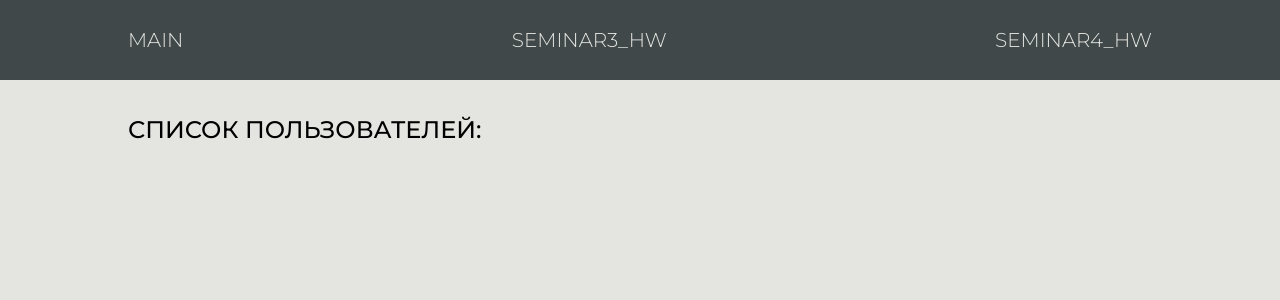
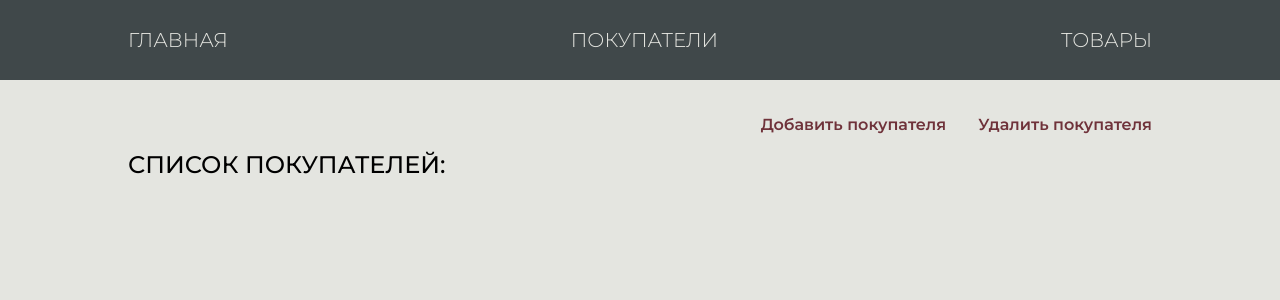
Before and after one commit to EvgeniyLukashevich/django_hw, a Django app: page /homework3/ in a window 1280 px wide. Shown: the top 300 px of the page. Run offline with Django 4.2, Linux system fonts and the light colour scheme; data that the repository does not hold is empty.

Commit message:
css corrected

```diff
--- a/shop_project/shop_app/templates/shop_app/homework3.html
+++ b/shop_project/shop_app/templates/shop_app/homework3.html
@@ -3,7 +3,12 @@
 {% block title %}CUSTOMERS{% endblock %}
 
 
-{% block title2 %}СПИСОК ПОЛЬЗОВАТЕЛЕЙ:{% endblock %}
+{% block content_header %}
+    <a class="content__header__link" href="#"><p>Добавить покупателя</p></a>
+    <a class="content__header__link" href="#"><p>Удалить покупателя</p></a>
+{% endblock %}
+
+{% block title2 %}СПИСОК ПОКУПАТЕЛЕЙ:{% endblock %}
 
 
 {% block content %}
@@ -11,12 +16,12 @@
     {% for customer in customers %}
     <article>
         <h3>#{{ customer.pk }} {{ customer.name }}</h3>
-        <h4>Age: {{ customer.age }}</h4>
-        <h4>E-mail: {{ customer.email }}</h4>
-        <a class="default__link" href="{% url 'week_orders' customer.pk %}">Заказы за неделю</a><br>
-        <a class="default__link" href="{% url 'month_orders' customer.pk %}">Заказы за месяц</a><br>
-        <a class="default__link" href="{% url 'year_orders' customer.pk %}">Заказы за год</a><br>
-        <br>
+        <h5>{{ customer.email }}</h5>
+        <h5>age: {{ customer.age }}</h5><br>
+
+        <a class="default__link" href="{% url 'week_orders' customer.pk %}"><p>Заказы за неделю</p></a>
+        <a class="default__link" href="{% url 'month_orders' customer.pk %}"><p>Заказы за месяц</p></a>
+        <a class="default__link" href="{% url 'year_orders' customer.pk %}"><p>Заказы за год</p></a>
     </article>
     {% endfor %}
 </section>
--- a/shop_project/static/style.css
+++ b/shop_project/static/style.css
@@ -8,6 +8,7 @@ body {
     font-family: 'Lato', sans-serif;
     font-family: 'Montserrat', sans-serif;
     background-color: rgba(228, 229, 224, 1);
+    padding-bottom: 64px;
 }
 
 .center {
@@ -51,36 +52,52 @@ a {
 }
 
 
-
-
-.title2 {
-    font-weight: 500;
+.content__header__box {
     margin-top: 12vh;
-    margin-bottom: 32px;
+    display: flex;
+    justify-content: flex-end;
+    gap: 32px;
 }
 
-.default__link  {
+.content__header__link {
     text-decoration: none;
     color: rgba(109, 48, 56, .99);
     font-size: 16px;
     font-weight: 600;
     transition: all .3s;
+}
 
+.title2 {
+    font-weight: 500;
+    margin-top: 2vh;
+    margin-bottom: 32px;
 }
-.default__link:hover {
+
+
+.default__link p {
+    text-decoration: none;
+    color: rgba(109, 48, 56, .99);
+    font-size: 16px;
+    font-weight: 600;
+    transition: all .3s;
+}
+.default__link:hover p{
     color: rgba(109, 48, 56, .8);
 }
-.default__link:active {
-    scale: .3;
+.default__link:active p{
+    scale: .95;
 }
 
 .customers__area {
     display: flex;
     flex-wrap: wrap;
+    justify-content: center;
+    gap: 32px;
 }
 
 .customers__area article{
-    width: 33.33%;
-    margin-top: 16px;
-    margin-bottom: 16px;
+    width: 256px;
+    padding: 16px;
+    background-color: rgba(64, 72, 74, .3);
+    box-shadow: 15px 25px 60px -5px rgba(64, 72, 74, .2);
 }
--- a/shop_project/templates/base.html
+++ b/shop_project/templates/base.html
@@ -18,13 +18,13 @@
     <header class="main__header">
         <nav class="center menu__box">
             <a class="menu__item" href="/">
-                <p>MAIN</p>
+                <p>ГЛАВНАЯ</p>
             </a>
             <a class="menu__item" href="/homework3">
-                <p>SEMINAR3_HW</p>
+                <p>ПОКУПАТЕЛИ</p>
             </a>
             <a class="menu__item" href="/homework4">
-                <p>SEMINAR4_HW</p>
+                <p>ТОВАРЫ</p>
             </a>
         </nav>
     </header>
@@ -32,6 +32,10 @@
 
 
     <main>
+        <header class="center content__header__box">
+        {% block content_header %} # # # # # # #{% endblock %}
+        </header>
+
         <h2 class="center title2" >
             {% block title2 %}Заголовок страницы{% endblock %}
         </h2>
```
Also changed, not shown: shop_project/media/default.jpg (deleted).
